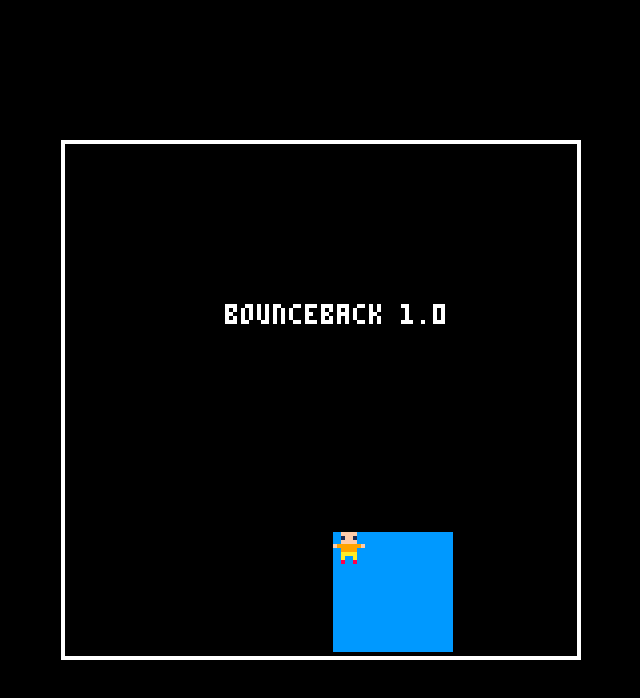
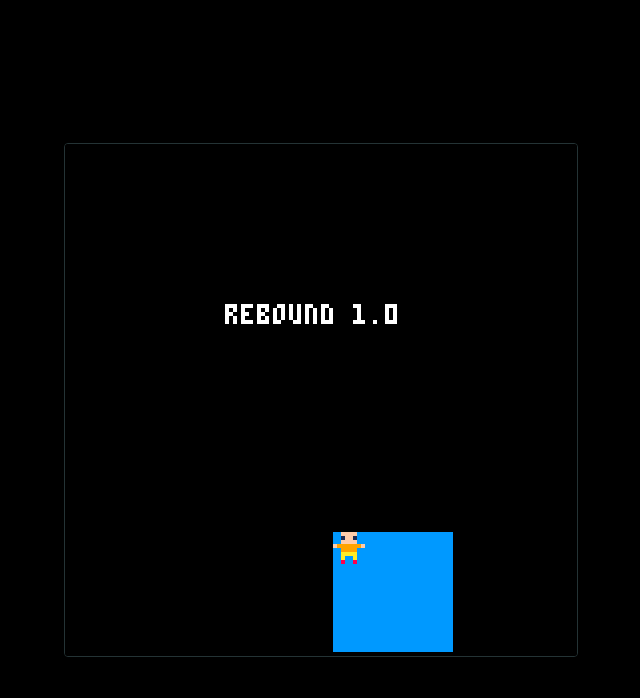
Before and after one commit to coderitual/rebound, a website built with Parcel: page index.html in a window 1280 px wide. Shown: the whole page, without its empty margins (319-959 px from the left). Built offline with nearby package versions, Linux system fonts and the light colour scheme.

Commit message:
Update canvas

```diff
--- a/index.html
+++ b/index.html
@@ -30,7 +30,8 @@
         image-rendering: -webkit-crisp-edges;
         image-rendering: pixelated;
         image-rendering: crisp-edges;
-        border: 4px solid #fff;
+        border: 1px solid #243335;
+        border-radius: 4px;
       }
 
       img {
--- a/src/game.js
+++ b/src/game.js
@@ -49,5 +49,5 @@ function render() {
 
   spritesheet.draw(ctx, 'hero', x, y);
 
-  font.print(ctx, 'bounceback 1.0', 40, 40, 'red');
+  font.print(ctx, 'rebound 1.0', 40, 40, 'red');
 }
```
Also changed, not shown: 1 other file.
